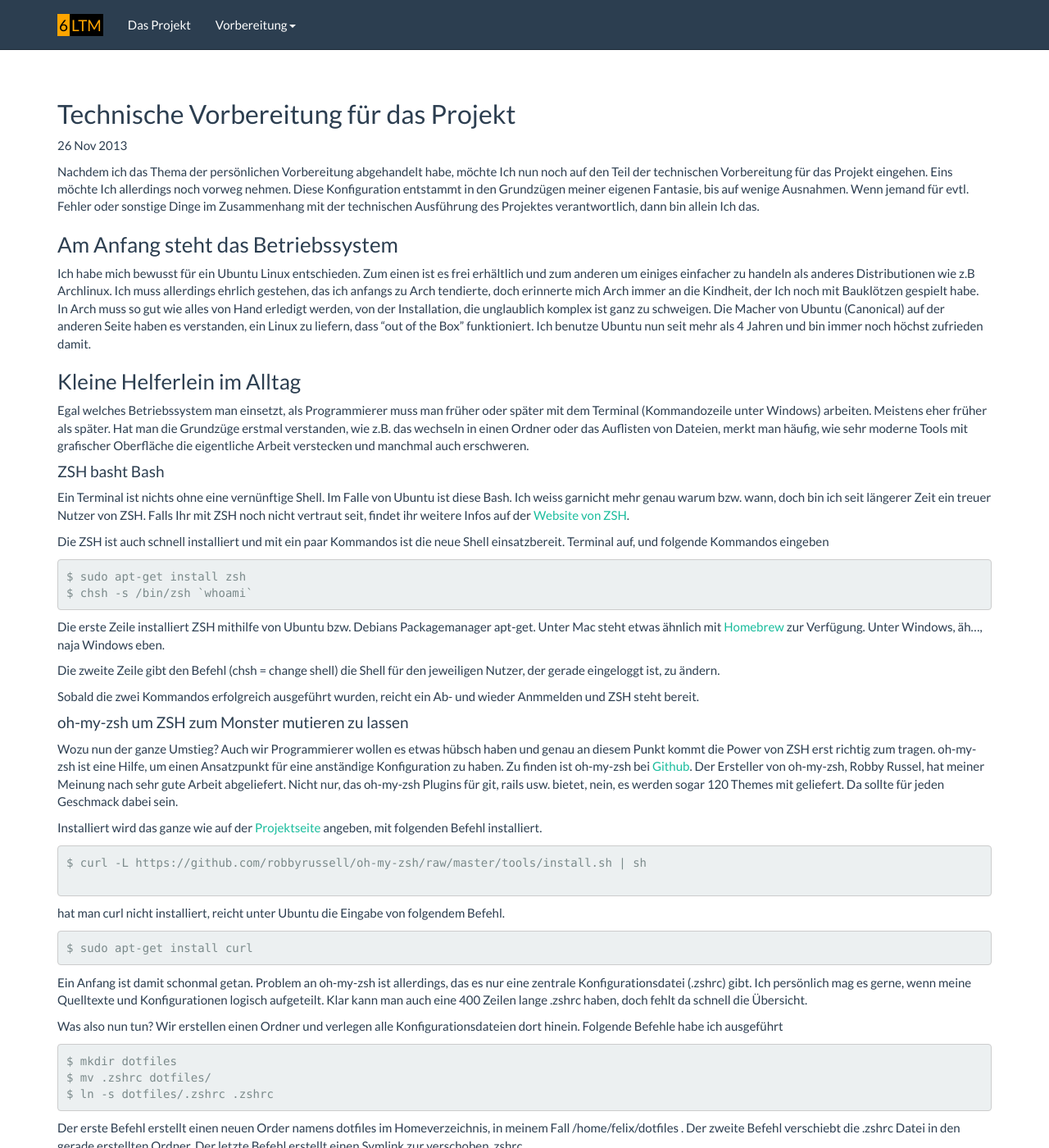
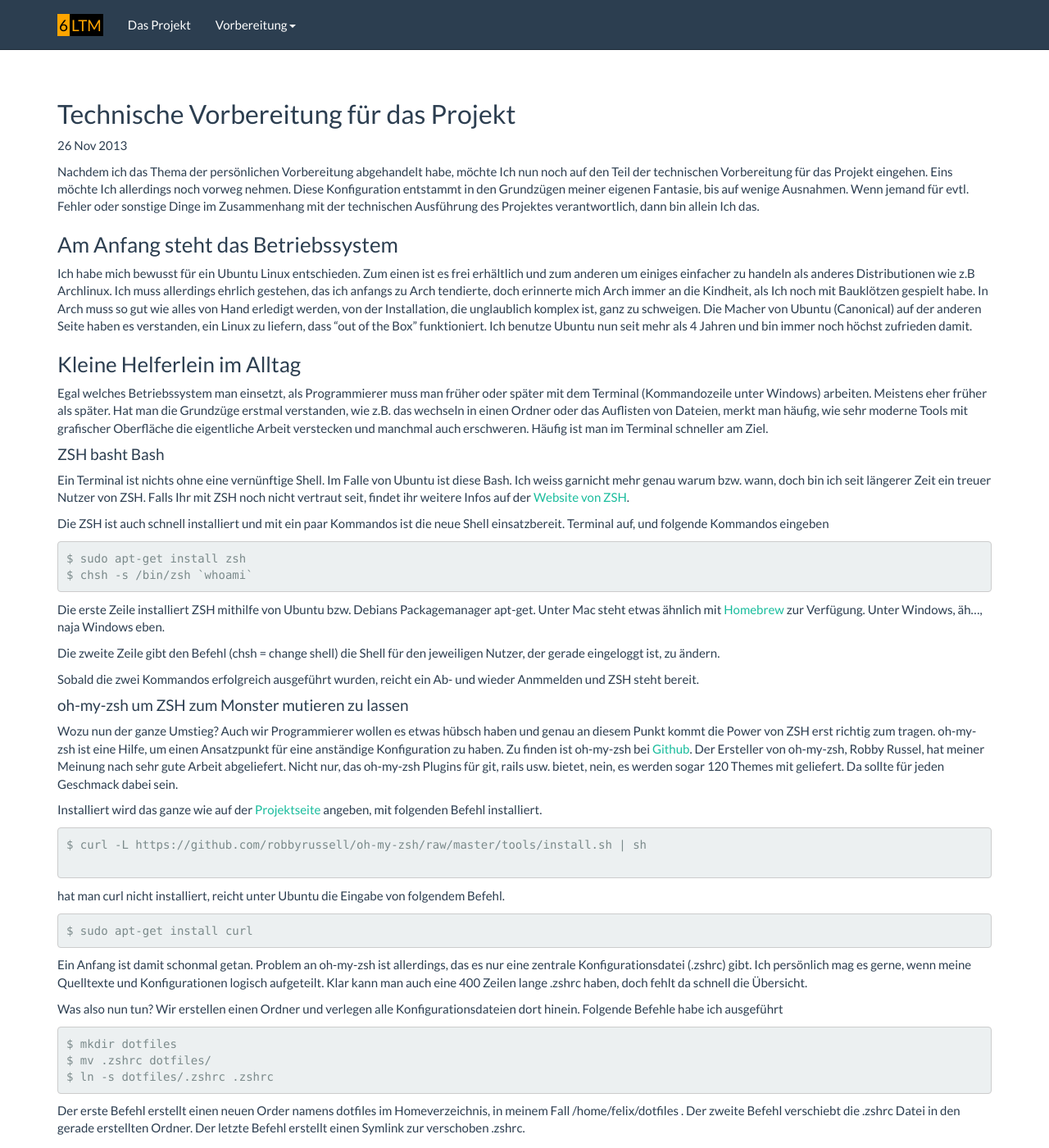
Before and after one commit to 6LTM/6ltm.github.io, a Jekyll site: the page built from _posts/2013-11-26-vorbereitung-technik.md, in a window 1280 px wide and 1400 px high. Shown: the whole window at 82% size. Built offline with Jekyll 4.4.1, drawn with Linux system fonts in a browser that asks for light colours; nearby versions of some CDN libraries; Markdown is read by kramdown in place of the engine named in the settings; some of the changed text lies outside the part shown.

Commit message:
fixed typos

```diff
--- a/_posts/2013-11-26-vorbereitung-technik.md
+++ b/_posts/2013-11-26-vorbereitung-technik.md
@@ -7,10 +7,10 @@
 Nachdem ich das Thema der persönlichen Vorbereitung abgehandelt habe, möchte Ich nun noch auf den Teil der technischen Vorbereitung für das Projekt eingehen. Eins möchte Ich allerdings noch vorweg nehmen. Diese Konfiguration entstammt in den Grundzügen meiner eigenen Fantasie, bis auf wenige Ausnahmen. Wenn jemand für evtl. Fehler oder sonstige Dinge im Zusammenhang mit der technischen Ausführung des Projektes verantwortlich, dann bin allein Ich das.
 
 ###Am Anfang steht das Betriebssystem
-Ich habe mich bewusst für ein Ubuntu Linux entschieden. Zum einen ist es frei erhältlich und zum anderen um einiges einfacher zu handeln als anderes Distributionen wie z.B Archlinux. Ich muss allerdings ehrlich gestehen, das ich anfangs zu Arch tendierte, doch erinnerte mich Arch immer an die Kindheit, der Ich noch mit Bauklötzen gespielt habe. In Arch muss so gut wie alles von Hand erledigt werden, von der Installation, die unglaublich komplex ist ganz zu schweigen. Die Macher von Ubuntu (Canonical) auf der anderen Seite haben es verstanden, ein Linux zu liefern, dass "out of the Box" funktioniert. Ich benutze Ubuntu nun seit mehr als 4 Jahren und bin immer noch höchst zufrieden damit.
+Ich habe mich bewusst für ein Ubuntu Linux entschieden. Zum einen ist es frei erhältlich und zum anderen um einiges einfacher zu handeln als anderes Distributionen wie z.B Archlinux. Ich muss allerdings ehrlich gestehen, das ich anfangs zu Arch tendierte, doch erinnerte mich Arch immer an die Kindheit, als Ich noch mit Bauklötzen gespielt habe. In Arch muss so gut wie alles von Hand erledigt werden, von der Installation, die unglaublich komplex ist, ganz zu schweigen. Die Macher von Ubuntu (Canonical) auf der anderen Seite haben es verstanden, ein Linux zu liefern, dass "out of the Box" funktioniert. Ich benutze Ubuntu nun seit mehr als 4 Jahren und bin immer noch höchst zufrieden damit.
 
 ###Kleine Helferlein im Alltag
-Egal welches Betriebssystem man einsetzt, als Programmierer muss man früher oder später mit dem Terminal (Kommandozeile unter Windows) arbeiten. Meistens eher früher als später. Hat man die Grundzüge erstmal verstanden, wie z.B. das wechseln in einen Ordner oder das Auflisten von Dateien, merkt man häufig, wie sehr moderne Tools mit grafischer Oberfläche die eigentliche Arbeit verstecken und manchmal auch erschweren.
+Egal welches Betriebssystem man einsetzt, als Programmierer muss man früher oder später mit dem Terminal (Kommandozeile unter Windows) arbeiten. Meistens eher früher als später. Hat man die Grundzüge erstmal verstanden, wie z.B. das wechseln in einen Ordner oder das Auflisten von Dateien, merkt man häufig, wie sehr moderne Tools mit grafischer Oberfläche die eigentliche Arbeit verstecken und manchmal auch erschweren. Häufig ist man im Terminal schneller am Ziel.
 
 ####ZSH basht Bash
 Ein Terminal ist nichts ohne eine vernünftige Shell. Im Falle von Ubuntu ist diese Bash. Ich weiss garnicht mehr genau warum bzw. wann, doch bin ich seit längerer Zeit ein treuer Nutzer von ZSH. Falls Ihr mit ZSH noch nicht vertraut seit, findet ihr weitere Infos auf der [Website von ZSH](http://www.zsh.org/).
```
Also changed, not shown: other parts of _posts/2013-11-26-vorbereitung-technik.md (+4 -4 lines).
